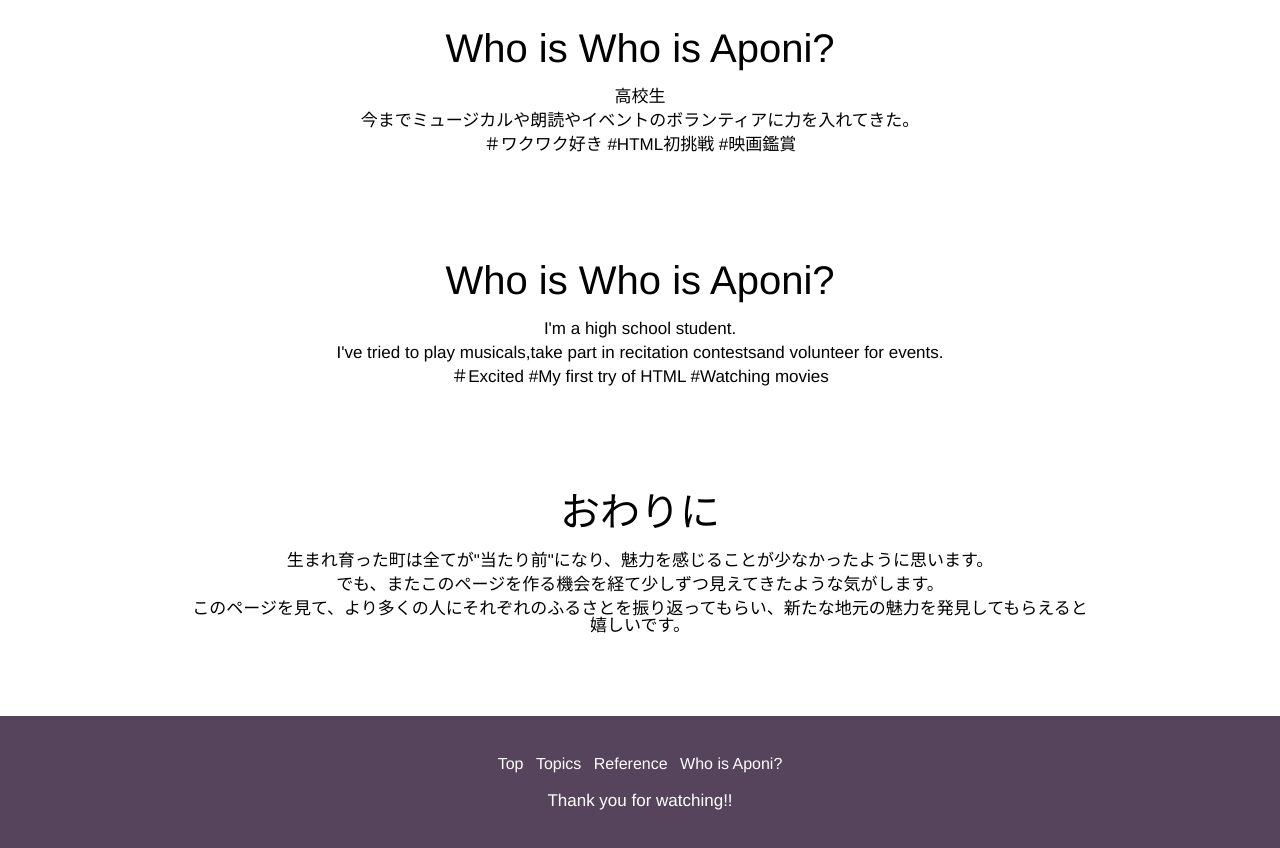
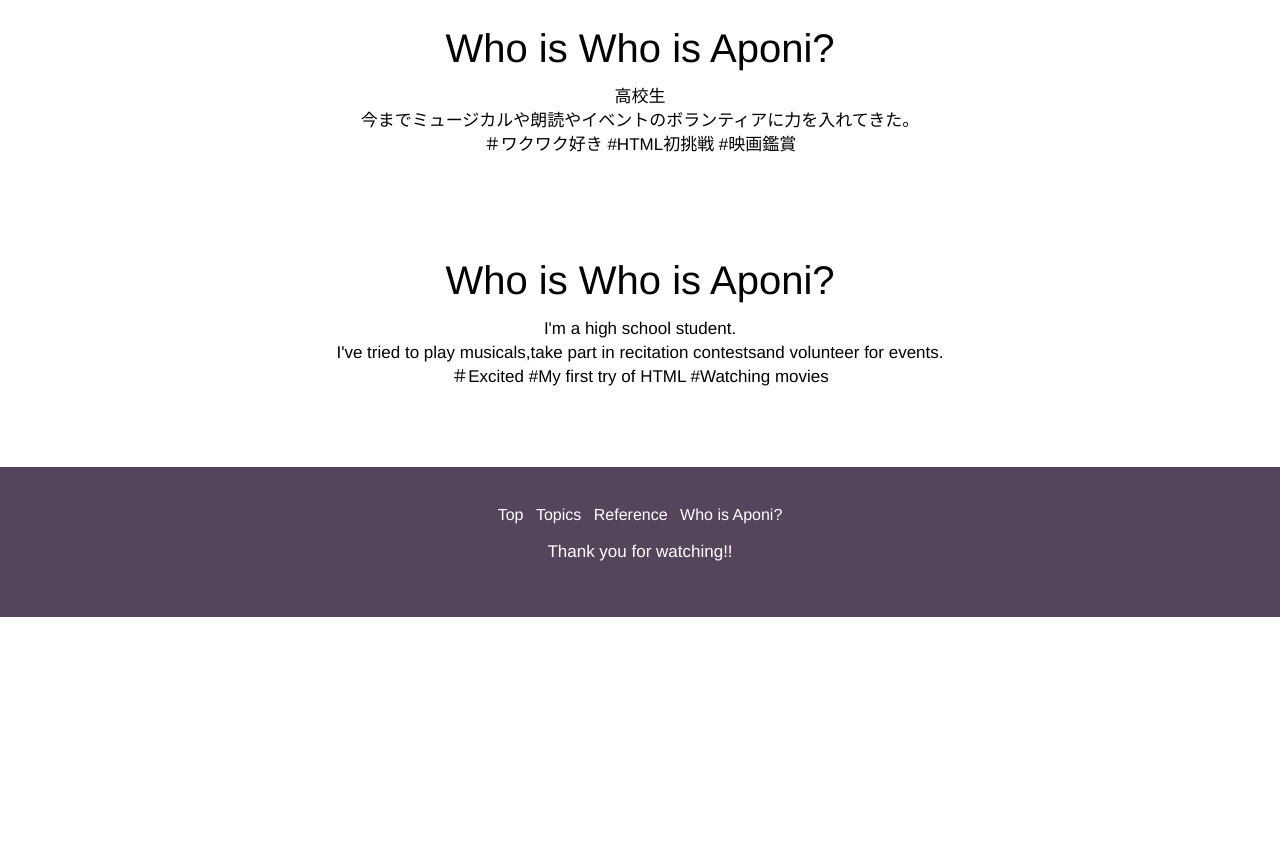
Before and after one commit to KappaSakura/html, a plain HTML site: page about.html in a window 1280 px wide. Shown: the part 737-1585 px from the top of the page. After the commit the page ends 1354 px from the top, so only its background shows below. Drawn offline with nearby package versions, Linux system fonts and the light colour scheme; a web font is replaced by a local one.

Commit message:
Add files via upload

```diff
--- a/about.html
+++ b/about.html
@@ -69,14 +69,6 @@
             </p>
           </article>
         </section>
-        <section id="Outroduction" class="sec">
-          <h2 class="sectitle">おわりに</h2>
-          <article class="secart">
-            <p>生まれ育った町は全てが"当たり前"になり、魅力を感じることが少なかったように思います。</p>
-            <p>でも、またこのページを作る機会を経て少しずつ見えてきたような気がします。</p>
-            <p>このページを見て、より多くの人にそれぞれのふるさとを振り返ってもらい、新たな地元の魅力を発見してもらえると嬉しいです。</p>
-          </article>
-        </section>
       </main>
       <footer>
       </footer>
```
